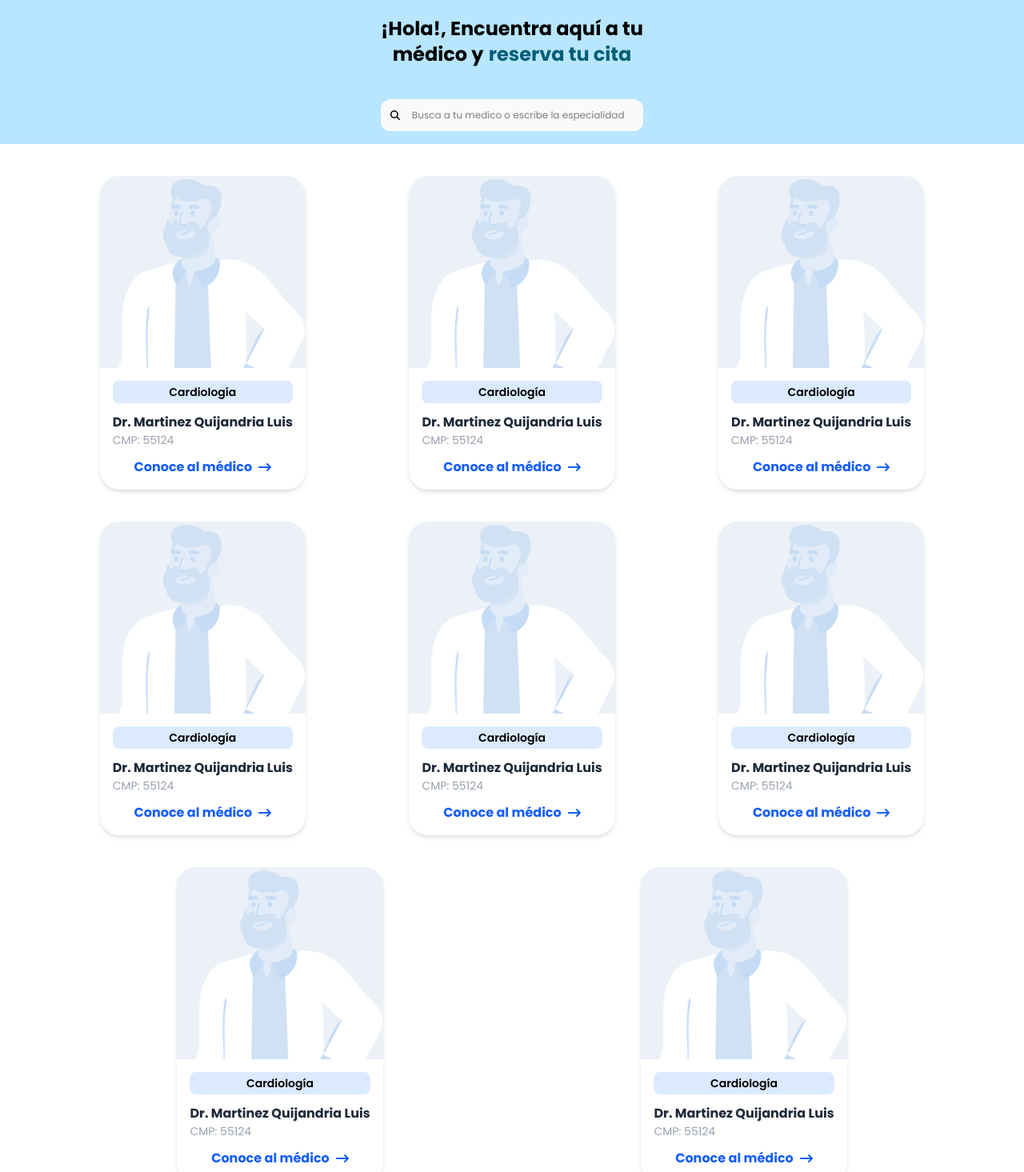
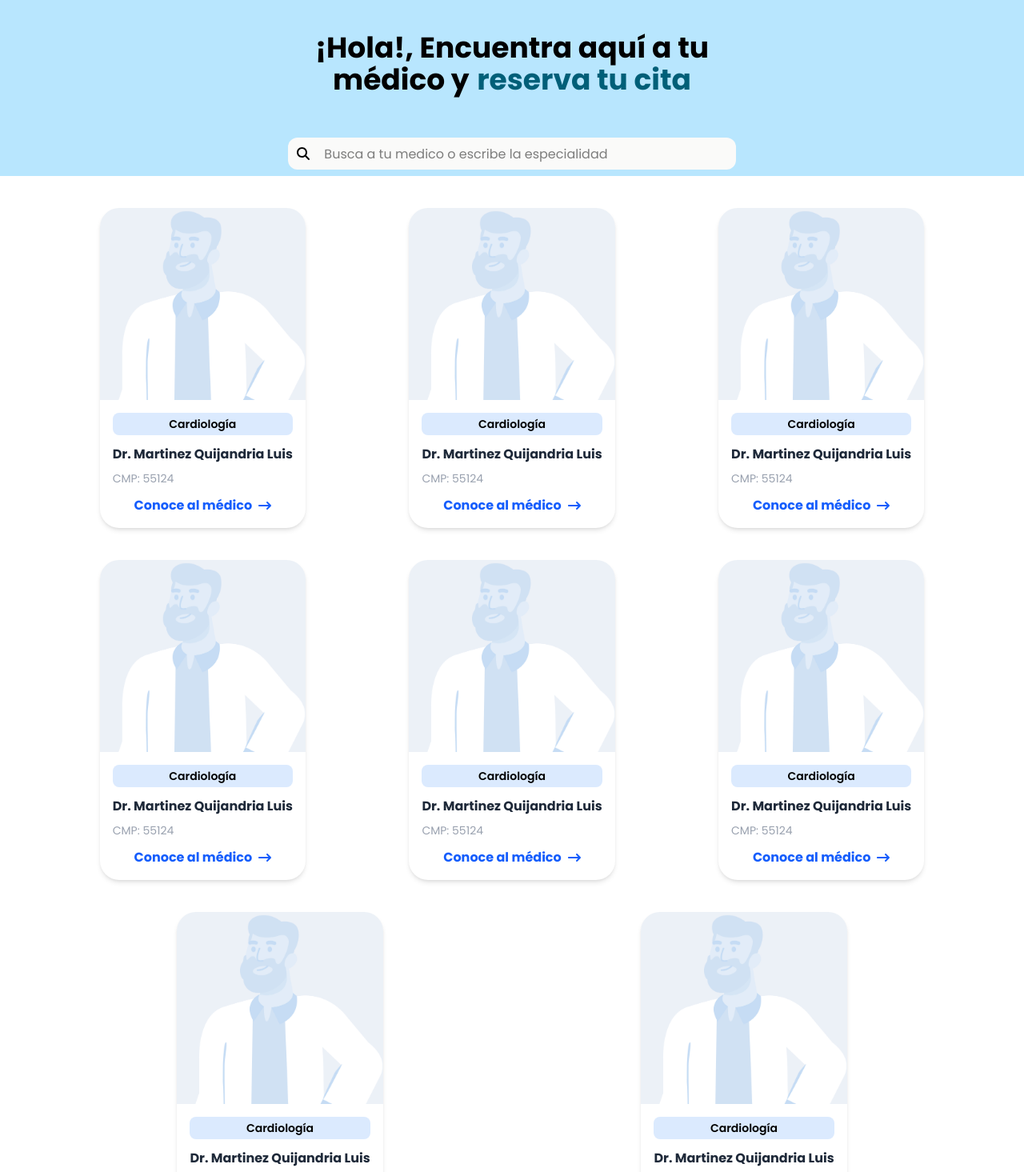
Before and after one commit to Alyri03/Frontend-Herramientas, a React (Vite) app: page /equipo-medico in a window 1280 px wide. Shown: the part 40-1505 px from the top of the page at 80% size. Built offline with nearby package versions, Linux system fonts and the light colour scheme.

Commit message:
feat: responsive 'PaginaEquipoMedico'

```diff
--- a/src/pages/Medicos/components/InfoMedicos.jsx
+++ b/src/pages/Medicos/components/InfoMedicos.jsx
@@ -15,7 +15,7 @@ const InfoMedicos = () => {
                         </div>
                         <div>
                             <p className="font-bold text-gray-800">Dr. Martinez Quijandria Luis</p>
-                            <p className="text-gray-400 text-sm">CMP: 55124</p>
+                            <p className="text-gray-400 text-sm pt-2">CMP: 55124</p>
                         </div>
                         <a href="/detalle-medico" className="flex text-blue-600 justify-center items-center">
                             <p className='pr-2'><b>Conoce al médico</b></p>
@@ -25,15 +25,15 @@ const InfoMedicos = () => {
                 </div>
 
                 {/* Item2 */}
-                <div className="max-w-xs bg-white rounded-3xl shadow-md overflow-hidden">
+                <div className=" bg-white rounded-3xl shadow-md overflow-hidden">
                     <img src={ImagenDoctorGenerica} alt="Doctor" className="w-full h-60 object-cover"/>
                     <div className="p-4 space-y-3">
                         <div className="bg-blue-100 text-sm font-semibold text-center rounded-lg py-1">
-                            Cardiología
+                            <p>Cardiología</p>
                         </div>
                         <div>
                             <p className="font-bold text-gray-800">Dr. Martinez Quijandria Luis</p>
-                            <p className="text-gray-400 text-sm">CMP: 55124</p>
+                            <p className="text-gray-400 text-sm pt-2">CMP: 55124</p>
                         </div>
                         <a href="/detalle-medico" className="flex text-blue-600 justify-center items-center">
                             <p className='pr-2'><b>Conoce al médico</b></p>
@@ -43,15 +43,15 @@ const InfoMedicos = () => {
                 </div>
 
                 {/* Item3 */}
-                <div className="max-w-xs bg-white rounded-3xl shadow-md overflow-hidden">
+                <div className=" bg-white rounded-3xl shadow-md overflow-hidden">
                     <img src={ImagenDoctorGenerica} alt="Doctor" className="w-full h-60 object-cover"/>
                     <div className="p-4 space-y-3">
                         <div className="bg-blue-100 text-sm font-semibold text-center rounded-lg py-1">
-                            Cardiología
+                            <p>Cardiología</p>
                         </div>
                         <div>
                             <p className="font-bold text-gray-800">Dr. Martinez Quijandria Luis</p>
-                            <p className="text-gray-400 text-sm">CMP: 55124</p>
+                            <p className="text-gray-400 text-sm pt-2">CMP: 55124</p>
                         </div>
                         <a href="/detalle-medico" className="flex text-blue-600 justify-center items-center">
                             <p className='pr-2'><b>Conoce al médico</b></p>
@@ -61,15 +61,15 @@ const InfoMedicos = () => {
                 </div>
 
                 {/* Item4 */}
-                <div className="max-w-xs bg-white rounded-3xl shadow-md overflow-hidden">
+                <div className=" bg-white rounded-3xl shadow-md overflow-hidden">
                     <img src={ImagenDoctorGenerica} alt="Doctor" className="w-full h-60 object-cover"/>
                     <div className="p-4 space-y-3">
                         <div className="bg-blue-100 text-sm font-semibold text-center rounded-lg py-1">
-                            Cardiología
+                            <p>Cardiología</p>
                         </div>
                         <div>
                             <p className="font-bold text-gray-800">Dr. Martinez Quijandria Luis</p>
-                            <p className="text-gray-400 text-sm">CMP: 55124</p>
+                            <p className="text-gray-400 text-sm pt-2">CMP: 55124</p>
                         </div>
                         <a href="/detalle-medico" className="flex text-blue-600 justify-center items-center">
                             <p className='pr-2'><b>Conoce al médico</b></p>
@@ -79,15 +79,15 @@ const InfoMedicos = () => {
                 </div>
 
                 {/* Item5 */}
-                <div className="max-w-xs bg-white rounded-3xl shadow-md overflow-hidden">
+                <div className=" bg-white rounded-3xl shadow-md overflow-hidden">
                     <img src={ImagenDoctorGenerica} alt="Doctor" className="w-full h-60 object-cover"/>
                     <div className="p-4 space-y-3">
                         <div className="bg-blue-100 text-sm font-semibold text-center rounded-lg py-1">
-                            Cardiología
+                            <p>Cardiología</p>
                         </div>
                         <div>
                             <p className="font-bold text-gray-800">Dr. Martinez Quijandria Luis</p>
-                            <p className="text-gray-400 text-sm">CMP: 55124</p>
+                            <p className="text-gray-400 text-sm pt-2">CMP: 55124</p>
                         </div>
                         <a href="/detalle-medico" className="flex text-blue-600 justify-center items-center">
                             <p className='pr-2'><b>Conoce al médico</b></p>
@@ -97,15 +97,15 @@ const InfoMedicos = () => {
                 </div>
 
                 {/* Item6 */}
-                <div className="max-w-xs bg-white rounded-3xl shadow-md overflow-hidden">
+                <div className=" bg-white rounded-3xl shadow-md overflow-hidden">
                     <img src={ImagenDoctorGenerica} alt="Doctor" className="w-full h-60 object-cover"/>
                     <div className="p-4 space-y-3">
                         <div className="bg-blue-100 text-sm font-semibold text-center rounded-lg py-1">
-                            Cardiología
+                            <p>Cardiología</p>
                         </div>
                         <div>
                             <p className="font-bold text-gray-800">Dr. Martinez Quijandria Luis</p>
-                            <p className="text-gray-400 text-sm">CMP: 55124</p>
+                            <p className="text-gray-400 text-sm pt-2">CMP: 55124</p>
                         </div>
                         <a href="/detalle-medico" className="flex text-blue-600 justify-center items-center">
                             <p className='pr-2'><b>Conoce al médico</b></p>
@@ -115,15 +115,15 @@ const InfoMedicos = () => {
                 </div>
 
                 {/* Item7 */}
-                <div className="max-w-xs bg-white rounded-3xl shadow-md overflow-hidden">
+                <div className=" bg-white rounded-3xl shadow-md overflow-hidden">
                     <img src={ImagenDoctorGenerica} alt="Doctor" className="w-full h-60 object-cover"/>
                     <div className="p-4 space-y-3">
                         <div className="bg-blue-100 text-sm font-semibold text-center rounded-lg py-1">
-                            Cardiología
+                            <p>Cardiología</p>
                         </div>
                         <div>
                             <p className="font-bold text-gray-800">Dr. Martinez Quijandria Luis</p>
-                            <p className="text-gray-400 text-sm">CMP: 55124</p>
+                            <p className="text-gray-400 text-sm pt-2">CMP: 55124</p>
                         </div>
                         <a href="/detalle-medico" className="flex text-blue-600 justify-center items-center">
                             <p className='pr-2'><b>Conoce al médico</b></p>
@@ -133,15 +133,15 @@ const InfoMedicos = () => {
                 </div>
 
                 {/* Item8 */}
-                <div className="max-w-xs bg-white rounded-3xl shadow-md overflow-hidden">
+                <div className=" bg-white rounded-3xl shadow-md overflow-hidden">
                     <img src={ImagenDoctorGenerica} alt="Doctor" className="w-full h-60 object-cover"/>
                     <div className="p-4 space-y-3">
                         <div className="bg-blue-100 text-sm font-semibold text-center rounded-lg py-1">
-                            Cardiología
+                            <p>Cardiología</p>
                         </div>
                         <div>
                             <p className="font-bold text-gray-800">Dr. Martinez Quijandria Luis</p>
-                            <p className="text-gray-400 text-sm">CMP: 55124</p>
+                            <p className="text-gray-400 text-sm pt-2">CMP: 55124</p>
                         </div>
                         <a href="/detalle-medico" className="flex text-blue-600 justify-center items-center">
                             <p className='pr-2'><b>Conoce al médico</b></p>
--- a/src/pages/Medicos/components/ReservaBusqueda.jsx
+++ b/src/pages/Medicos/components/ReservaBusqueda.jsx
@@ -3,18 +3,18 @@ import { faSearch } from '@fortawesome/free-solid-svg-icons';
 
 const ReservaBusqueda = () => {
     return (<>
-        <section className="bg-sky-200 w-auto h-55  flex flex-col items-center">
-            <div className="flex flex-col items-center w-auto h-auto pt-15">
-                <p className="text-2xl"><b>¡Hola!, Encuentra aquí a tu</b></p>
-                <p className="text-2xl"><b>médico y</b> <b className="text-cyan-800">reserva tu cita</b></p>
+        <section className="bg-sky-200 w-auto h-45 sm:h-55 md:h-65 flex flex-col items-center">
+            <div className="flex flex-col items-center w-auto h-auto pt-10 sm:pt-15 md:pt-20">
+                <p className="text-2xl sm:text-3xl md:text-4xl"><b>¡Hola!, Encuentra aquí a tu</b></p>
+                <p className="text-2xl sm:text-3xl md:text-4xl"><b>médico y</b> <b className="text-cyan-800">reserva tu cita</b></p>
             </div>
-            <div className="w-auto h-auto pt-10">
-                <div className="flex bg-stone-50 text-xs rounded-xl h-10" >
+            <div className="w-auto h-auto pt-7 sm:pt-10 md:pt-13">
+                <div className="flex bg-stone-50 text-xs sm:text-sm md:text-base rounded-xl h-10" >
                     <div className="flex justify-center items-center w-10 h-10">
                         <FontAwesomeIcon icon={faSearch} className=''/>
                     </div>
                     <div className="w-full h-full">
-                        <input className="min-w-2xs h-full focus:outline-none bg-transparent" type="text" placeholder=" Busca a tu medico o escribe la especialidad"/>
+                        <input className="w-70 sm:w-100 md:w-130 h-full focus:outline-none bg-transparent pl-2" type="text" placeholder="Busca a tu medico o escribe la especialidad"/>
                     </div>
                 </div>
             </div>
```
